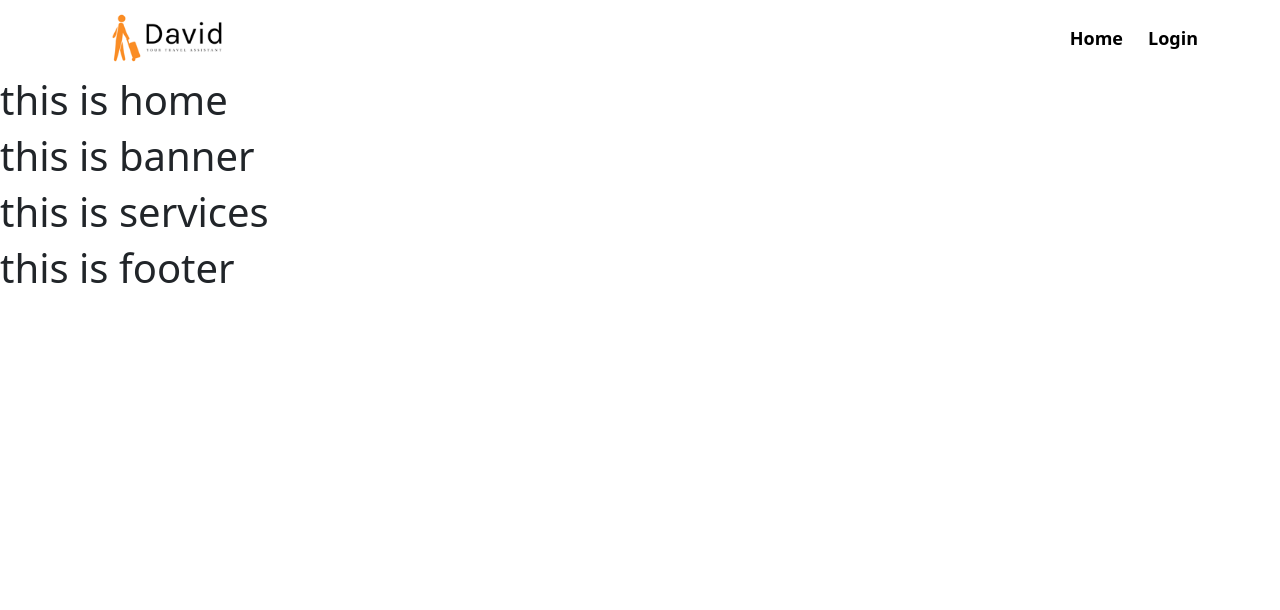
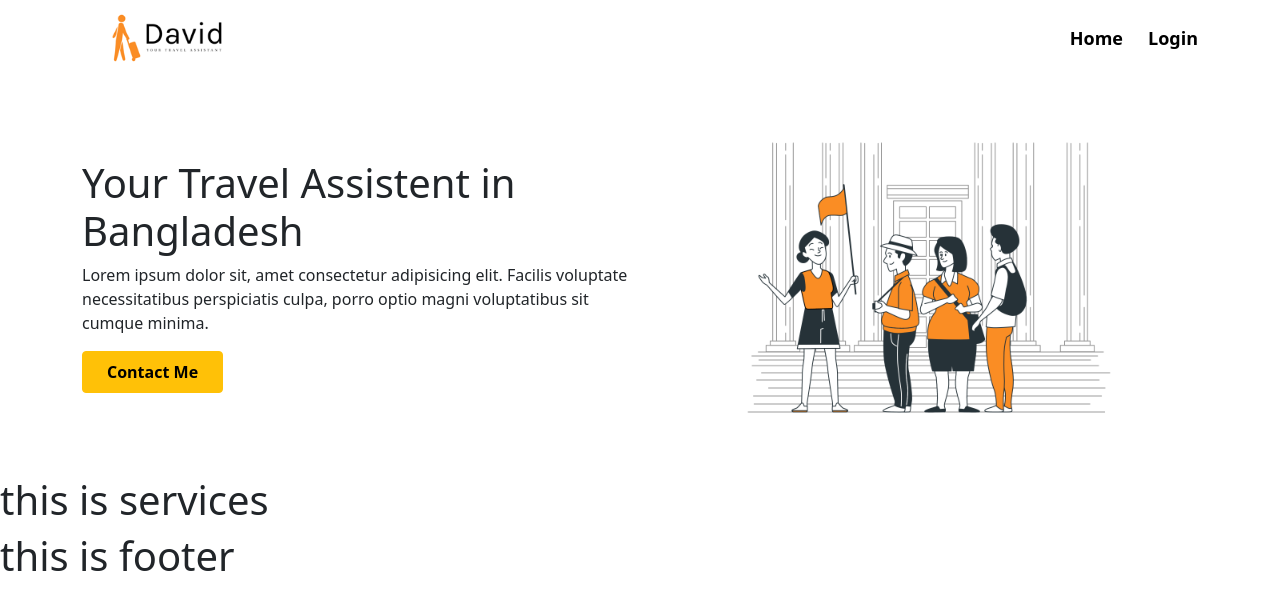
Before and after one commit to shahnmah/travel-guide, a React (Create React App) app: page / in a window 1280 px wide. Shown: the top 610 px of the page. Built offline with nearby package versions, Linux system fonts and the light colour scheme.

Commit message:
banner added

```diff
--- a/src/components/Home/Banner/Banner.js
+++ b/src/components/Home/Banner/Banner.js
@@ -1,10 +1,21 @@
 import React from 'react';
+import { Carousel } from 'react-bootstrap';
+import './banner.css'
+import bgImg from '../../../images/bg-1.png'
 
 const Banner = () => {
     return (
-        <div>
-             <h1>this is banner</h1>
-
+        <div className='banner container'>
+            <div className="row align-items-center">
+                <div className="col-lg-6">
+                    <h1>Your Travel Assistent in Bangladesh</h1>
+                    <p>Lorem ipsum dolor sit, amet consectetur adipisicing elit. Facilis voluptate necessitatibus perspiciatis culpa, porro optio magni voluptatibus sit cumque minima.</p>
+                    <button className='btn btn-warning fw-bold py-2 px-4'>Contact Me</button>
+                </div>
+                <div className="col-lg-6 d-flex justify-content-center">
+                    <img className='img-fluid' src={bgImg} alt="" />
+                </div>
+            </div>
         </div>
     );
 };
--- /dev/null
+++ b/src/components/Home/Banner/banner.css
@@ -0,0 +1,6 @@
+.banner img{
+    height: 400px;
+}
+button{
+    color: #263238;
+}
--- a/src/components/Home/Home/Home.js
+++ b/src/components/Home/Home/Home.js
@@ -5,7 +5,6 @@ import Services from '../Services/Services';
 const Home = () => {
     return (
         <div>
-            <h1>this is home</h1>
             <Banner></Banner>
             <Services></Services>
         </div>
```
Also changed, not shown: src/images/bg-1.png (added).
